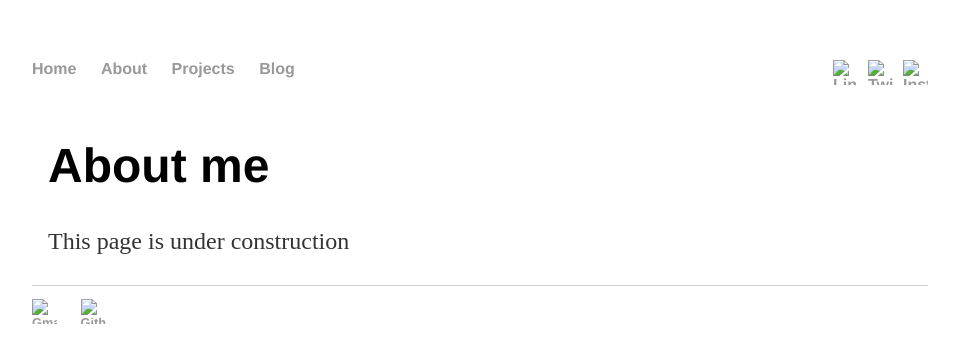
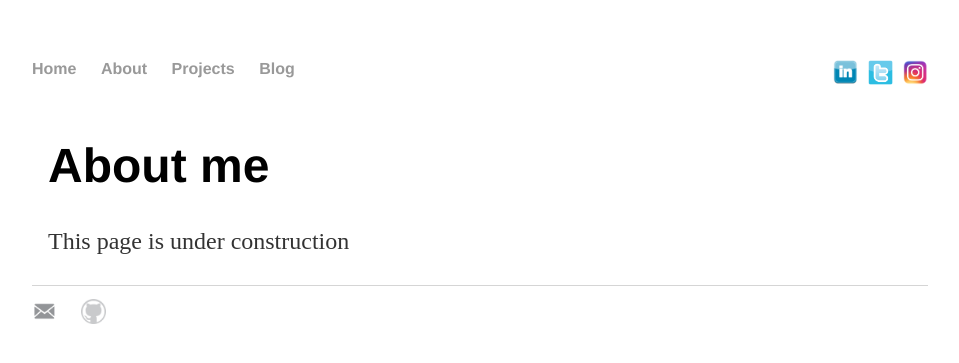
Before and after one commit to shrawan-thapa/shrawan-thapa.github.io, a Jekyll site: the page built from about/index.html, in a window 1280 px wide. Shown: the top 363 px of the page, without its empty margins (160-1119 px from the left). Built offline with Jekyll 4.4.1, drawn with Linux system fonts in a browser that asks for light colours.

Commit message:
minor update

```diff
--- a/_layouts/default.html
+++ b/_layouts/default.html
@@ -14,15 +14,15 @@
 					<li><a href="/blog">Blog</a></li>
 
 					<a href="https://www.instagram.com/i_amshrawan/">
-                        <img alt="Instagram" src="images/instagram.png" width=25 height=25 align='right'/>
+                        <img alt="Instagram" src="/images/instagram.png" width=25 height=25 align='right'/>
 					</a>
 
 					<a href="https://twitter.com/iam_shrawan">
-                        <img alt="Twitter" src="images/twitter.png" width=25 height=25 align='right'/>
+                        <img alt="Twitter" src="/images/twitter.png" width=25 height=25 align='right'/>
 					</a>
 
 					<a href="https://www.linkedin.com/in/shrawan-thapa-79b713142/">
-                        <img alt="Linkedin" src="images/linkedin.png" width=25 height=25 align='right' />
+                        <img alt="Linkedin" src="/images/linkedin.png" width=25 height=25 align='right' />
 					</a>
 
 				</ul>
@@ -36,12 +36,12 @@
 	    		<ul>
 	        		<li>
 						<a href="mailto:shrawan.thapa0174@gmail.com">
-							<img alt='Gmail' src='images/gmail.png' width=25 height=25 align='left'>
+							<img alt='Gmail' src='/images/gmail.png' width=25 height=25 align='left'>
 						</a>
 					</li>
 					<li>
 						<a href="https://github.com/shrawan-thapa">
-							<img alt='Github' src='images/github.png' width=25 height=25 align='left'>
+							<img alt='Github' src='/images/github.png' width=25 height=25 align='left'>
 						</a>
 					</li>
 				</ul>
```
